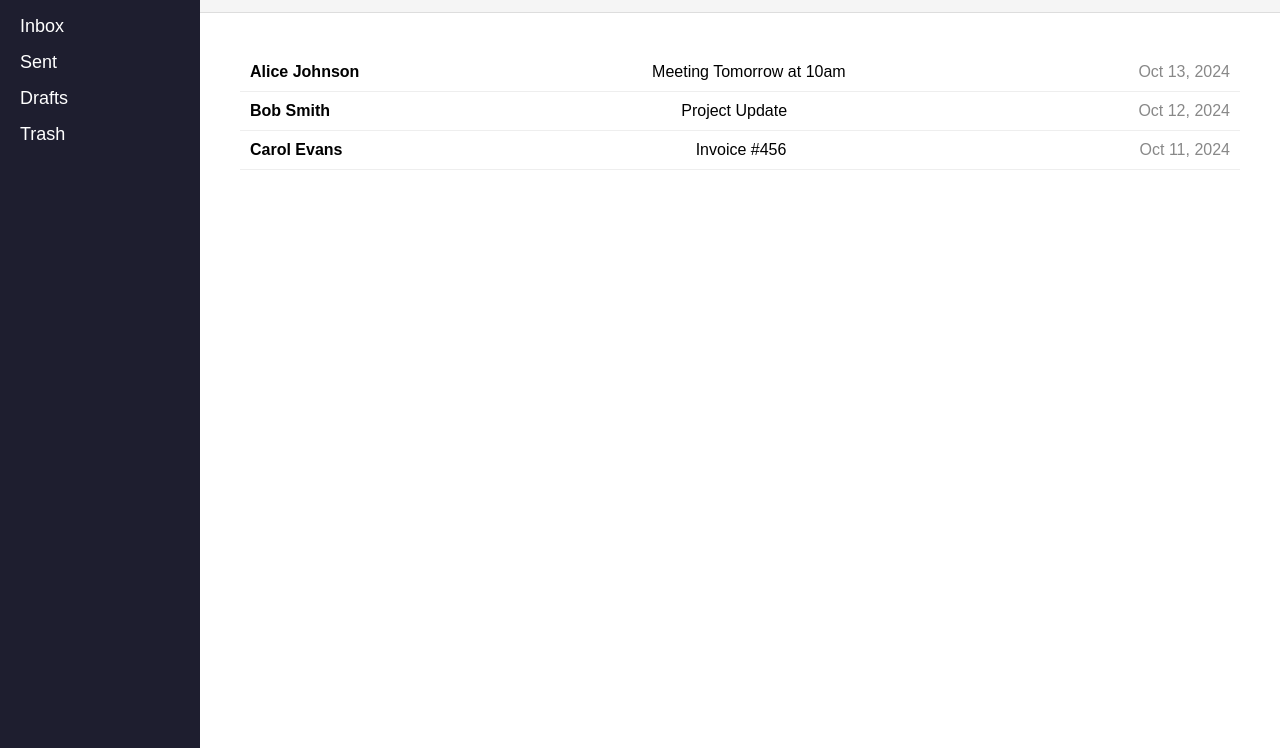
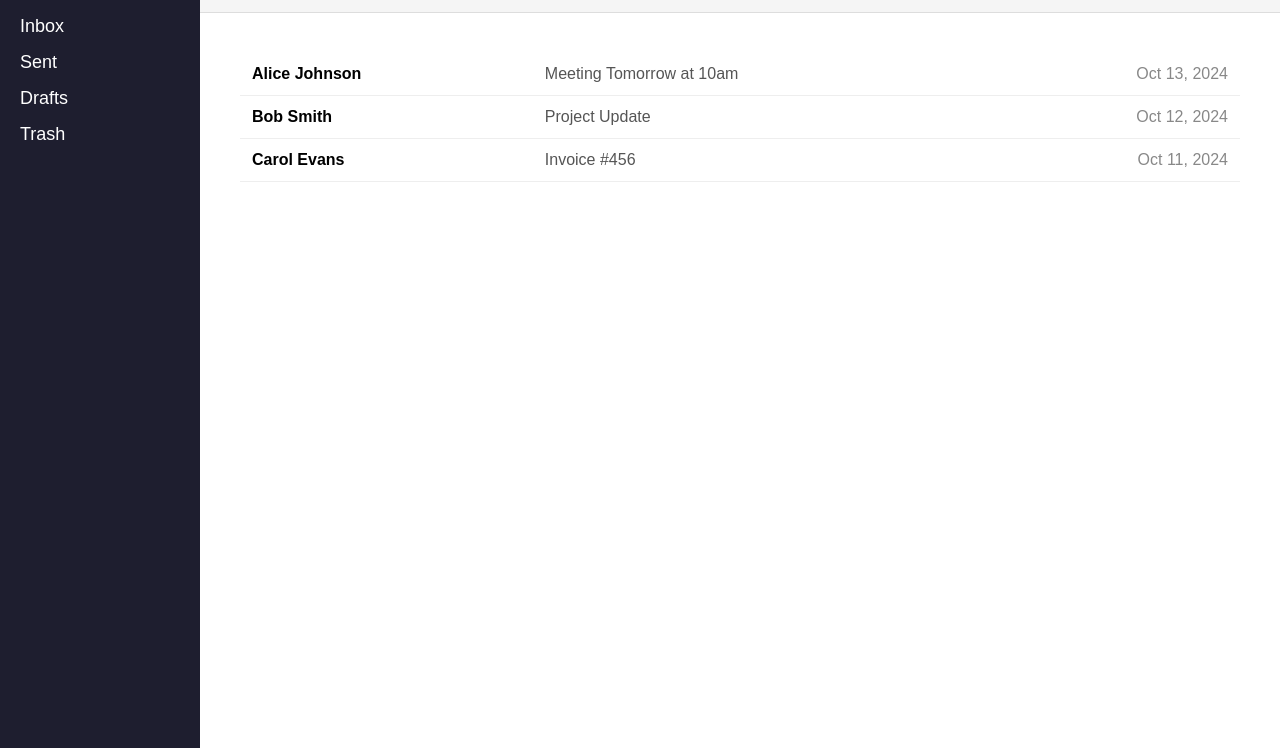
Before and after one commit to komalmubeen1/SyncMail-frontend-, a plain HTML site: page index.html in a window 1280 px wide. Shown: the part 52-800 px from the top of the page. Drawn offline with Linux system fonts and the light colour scheme.

Commit message:
Update styles.css

```diff
--- a/styles.css
+++ b/styles.css
@@ -98,3 +98,32 @@
 .email-date {
     color: #888;
 }
+/* Email Item Styling */
+.email-item {
+    display: flex;
+    justify-content: space-between;
+    padding: 12px;
+    border-bottom: 1px solid #eee;
+    cursor: pointer;
+    transition: background-color 0.2s ease;
+}
+
+.email-item:hover {
+    background-color: #f0f8ff;
+}
+
+.email-sender {
+    font-weight: bold;
+    width: 30%;
+}
+
+.email-subject {
+    width: 50%;
+    color: #555;
+}
+
+.email-date {
+    width: 20%;
+    text-align: right;
+    color: #888;
+}
```
